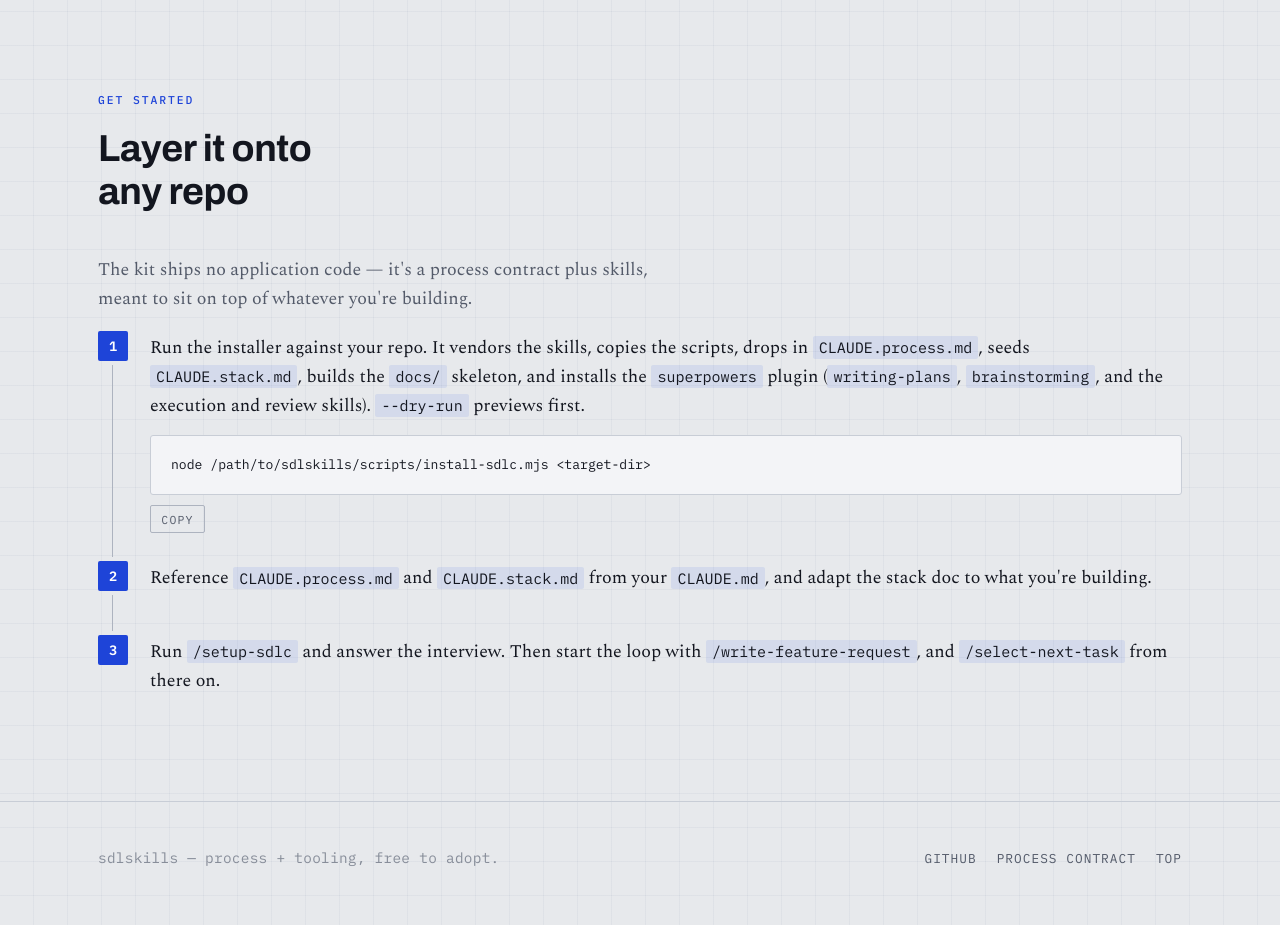
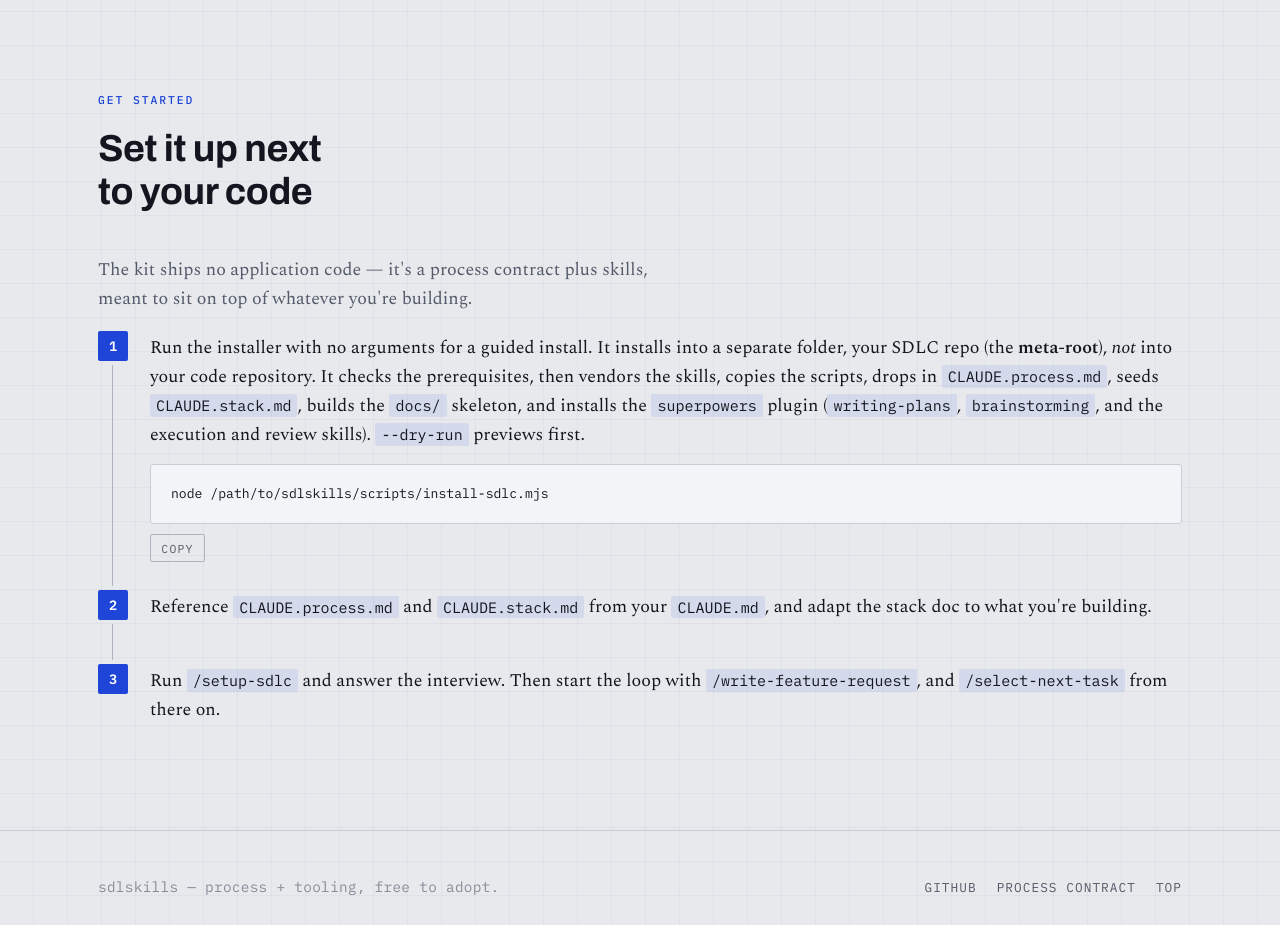
Before and after one commit to lidorl/sdlskills, a website: page site/index.html in a window 1280 px wide. Shown: the part 7740-8665 px from the top of the page. Drawn offline with nearby package versions, Linux system fonts and the light colour scheme.

Commit message:
docs: first-time install guide in the README

```diff
--- a/site/index.html
+++ b/site/index.html
@@ -661,15 +661,15 @@
     <div class="wrap">
       <div class="shead">
         <span class="eyebrow">Get started</span>
-        <h2>Layer it onto any repo</h2>
+        <h2>Set it up next to your code</h2>
       </div>
       <p>The kit ships no application code — it's a process contract plus skills, meant to sit on top of whatever you're building.</p>
       <ol class="steps">
         <li>
-          <p>Run the installer against your repo. It vendors the skills, copies the scripts, drops in <code>CLAUDE.process.md</code>, seeds <code>CLAUDE.stack.md</code>, builds the <code>docs/</code> skeleton, and installs the <code>superpowers</code> plugin (<code>writing-plans</code>, <code>brainstorming</code>, and the execution and review skills). <code>--dry-run</code> previews first.</p>
-          <pre class="code"><code>node /path/to/sdlskills/scripts/install-sdlc.mjs &lt;target-dir&gt;</code></pre>
+          <p>Run the installer with no arguments for a guided install. It installs into a separate folder, your SDLC repo (the <strong>meta-root</strong>), <em>not</em> into your code repository. It checks the prerequisites, then vendors the skills, copies the scripts, drops in <code>CLAUDE.process.md</code>, seeds <code>CLAUDE.stack.md</code>, builds the <code>docs/</code> skeleton, and installs the <code>superpowers</code> plugin (<code>writing-plans</code>, <code>brainstorming</code>, and the execution and review skills). <code>--dry-run</code> previews first.</p>
+          <pre class="code"><code>node /path/to/sdlskills/scripts/install-sdlc.mjs</code></pre>
           <div class="copy-row">
-            <button class="copy-btn" id="copy" data-copy="node /path/to/sdlskills/scripts/install-sdlc.mjs &lt;target-dir&gt;" type="button">Copy</button>
+            <button class="copy-btn" id="copy" data-copy="node /path/to/sdlskills/scripts/install-sdlc.mjs" type="button">Copy</button>
           </div>
         </li>
         <li>
```
Also changed, not shown: CLAUDE.md (+1 -1 lines), README.md.
